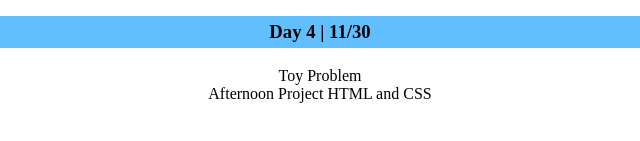
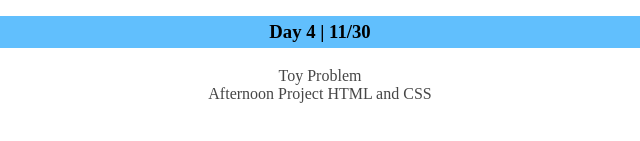
Before and after one commit to Lisamarie73187/daily-projects, a plain HTML site: page index.html in a window 1280 px wide. Shown: the part 631-772 px from the top of the page, 320-960 px from the left. Drawn offline with Linux system fonts and the light colour scheme.

Commit message:
edited day three

```diff
--- a/index.html
+++ b/index.html
@@ -33,8 +33,8 @@
             </ul>
             <h3>Day 4 | 11/30</h3>
             <ul>
-                <li><a href="https://repl.it/@lisamarie73187/Fizz-Buzz-Question"></a>Toy Problem</li>
-                <li><a href="https://github.com/Lisamarie73187/html-layout"></a>Afternoon Project HTML and CSS</li>
+                <li><a href="https://repl.it/@lisamarie73187/Fizz-Buzz-Question">Toy Problem</a></li>
+                <li><a href="https://github.com/Lisamarie73187/html-layout">Afternoon Project HTML and CSS</a></li>
             </ul>
         </main>
     </body>
```
